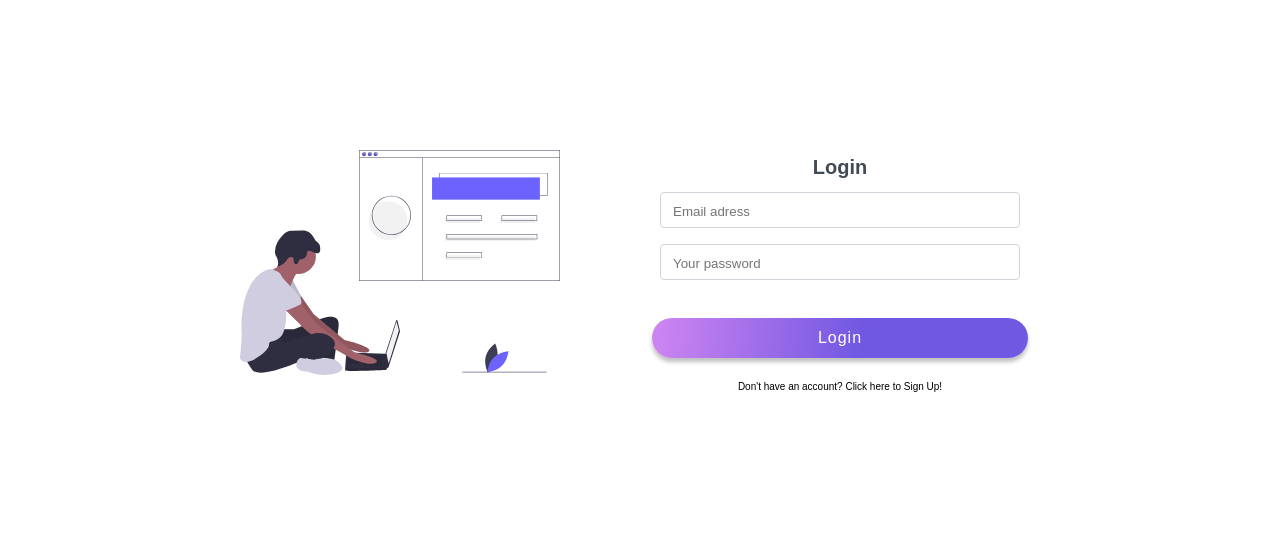
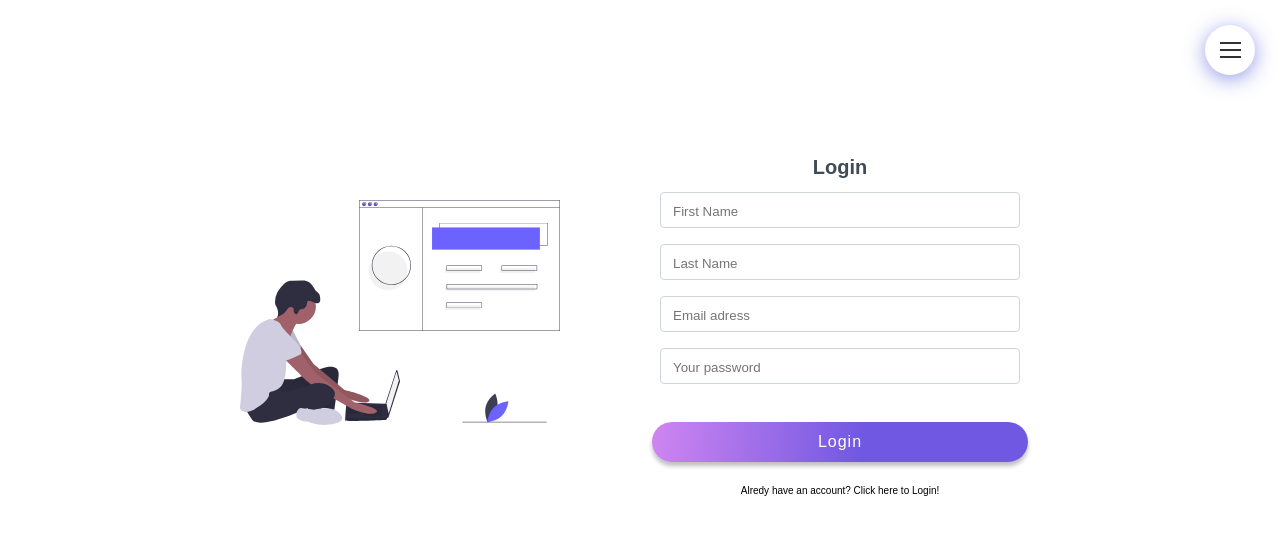
Before and after one commit to lazarspasic96/Blogger, a React (Create React App) app: page /authorization in a window 1280 px wide. Shown: the top 534 px of the page. Built offline with nearby package versions, Linux system fonts and the light colour scheme; the HTML template or start-up script is replaced by a standard one.

Commit message:
Add sing up component

```diff
--- a/src/containers/Authorization/Authorization.js
+++ b/src/containers/Authorization/Authorization.js
@@ -2,6 +2,7 @@ import classes from './Authorization.module.scss'
 import React from 'react'
 import authorizationImg from '../../assets/images/authorization.svg'
 import LogIn from './LogIn/LogIn'
+import SignUp from './SignUp/SignUp'
 
 
 class Authorization extends React.Component {
@@ -22,7 +23,7 @@ class Authorization extends React.Component {
                     </div>
 
                     <div className={classes.authForm}>
-                        <LogIn />
+                      <SignUp />
                     </div>
                 </section>
             </>
--- a/src/containers/Authorization/Authorization.module.scss
+++ b/src/containers/Authorization/Authorization.module.scss
@@ -18,11 +18,12 @@
 }
 
 .imageBox {
-    width: 400px;
+    margin-top: 5rem;
+    width: 40rem;
 
 
     .authImg {
-        width: 320px;
+        width: 32rem;
 
     }
 }
--- /dev/null
+++ b/src/containers/Authorization/SignUp/SignUp.js
@@ -0,0 +1,170 @@
+import React from 'react'
+import classes from './SignUp.module.scss'
+import Input from '../../../components/UI/Input/Input'
+import Button from '../../../components//UI/Button/Button'
+import {Redirect} from 'react-router-dom'
+import NavBar from '../../../components/UI/Nav/Nav'
+
+class LogIn extends React.Component {
+    state = {
+        auth: {
+
+            lastName: {
+                elementType: 'input',
+                elementConfig: {
+                    type: 'text',
+                    placeholder: 'First Name'
+                },
+                value: '',
+                validation: {
+                    required: true
+                },
+                valid: false,
+                touched: false,
+
+            },
+            firstName: {
+                elementType: 'input',
+                elementConfig: {
+                    type: 'text',
+                    placeholder: 'Last Name'
+                },
+                value: '',
+                validation: {
+                    required: true
+                },
+                valid: false,
+                touched: false,
+
+            },
+
+            email: {
+                elementType: 'input',
+                elementConfig: {
+                    type: 'email',
+                    placeholder: 'Email adress'
+                },
+                value: '',
+                validation: {
+                    required: true
+                },
+                valid: false,
+                touched: false,
+
+            },
+            password: {
+                elementType: 'input',
+                elementConfig: {
+                    type: 'password',
+                    placeholder: 'Your password'
+                },
+                value: '',
+                validation: {
+                    required: true
+                },
+                valid: false,
+                touched: false
+
+            }
+        },
+    }
+
+    inputHandler = (event, inputIdentifier) => {
+        const updatedAuth = {
+            ...this.state.auth,
+            [inputIdentifier]: {
+                ...this.state.auth[inputIdentifier],
+                value: event.target.value,
+                touched: true,
+                valid: this.chechkValidity(inputIdentifier, event.target.value)
+            }
+        }
+
+        this.setState({auth: updatedAuth})
+    }
+
+    chechkValidity = (inputIdentifier, value) => {
+
+        let isValid = true
+
+        const emailCheck = /[a-z0-9!#$%&'*+/=?^_`{|}~-]+(?:\.[a-z0-9!#$%&'*+/=?^_`{|}~-]+)*@(?:[a-z0-9](?:[a-z0-9-]*[a-z0-9])?\.)+[a-z0-9](?:[a-z0-9-]*[a-z0-9])?/;
+        if(inputIdentifier === 'firstName') {
+            isValid = value.trim() !== '' && isValid
+        }
+
+        if(inputIdentifier === 'lastName') {
+            isValid = value.trim() !== '' && isValid
+        }
+        if(inputIdentifier === 'email') {
+            isValid = emailCheck.test(value) && isValid
+        }
+
+        if(inputIdentifier === 'password') {
+            isValid = value.length >= 6 && isValid
+        }
+
+        return isValid
+
+
+
+    }
+
+    onSignUpHandler = (event) => {
+        event.preventDefault()
+        const signUpData = {
+            name: this.state.auth.firstName.value,
+            email: this.state.auth.email.value,
+            password: this.state.auth.password.value
+        }
+        this.props.onSignUp(signUpData)
+
+    }
+
+
+    render() {
+        const updatedAuth = [];
+        for (let key in this.state.auth) {
+            updatedAuth.push({
+                id: key,
+                config: this.state.auth[key]
+            })
+
+        }
+
+        const form = updatedAuth.map(formElement => {
+            return <Input
+                key={formElement.id}
+                changed={(event) => this.inputHandler(event, formElement.id)}
+                elementType={formElement.config.elementType}
+                elementConfig={formElement.config.elementConfig}
+                touched={formElement.config.touched}
+                value={formElement.config.value}
+                valueType={formElement.id}
+
+            />
+        })
+
+        let redirecting = null
+
+        if(this.props.isAuth) {
+            console.log('uso jee')
+            return redirecting = <Redirect to = '/dashboard' />
+        }
+
+        return <div className={classes.signIn}>
+            <NavBar />
+
+            <form onSubmit={this.loginHandler}>
+
+                <p className = {classes.signInText}>Login</p>
+                {form}
+
+                <Button className={classes.signInBtn}>Login</Button>
+                <p className={classes.switcher} onClick={this.props.onSwitch}>Alredy have an account? Click here to Login!</p>
+            </form>
+        </div>
+    }
+
+}
+
+export default LogIn
--- /dev/null
+++ b/src/containers/Authorization/SignUp/SignUp.module.scss
@@ -0,0 +1,45 @@
+.signIn {
+    display: flex;
+    justify-content: center;
+    align-items: center;
+  }
+
+  .signInBtn {
+    width: 100%;
+    height: 4rem;
+    background: linear-gradient(275.76deg, #7158e2 44.33%, #cd84f1 98.56%);
+    box-shadow: 0px 4px 4px rgba(0, 0, 0, 0.25);
+    border-radius: 20px;
+    color: #ffff;
+    outline: none;
+    border: none;
+    margin: auto;
+    cursor: pointer;
+    margin-top: 3rem;
+    font-size: 1.6rem;
+    letter-spacing: 0.1rem;
+    transition: all 0.3s;
+
+    &:hover {
+      background: #ffffff;
+      box-shadow: 0px 4px 4px rgba(0, 0, 0, 0.25);
+      color: #7158e2;
+      transform: translateY(-0.2rem);
+    }
+  }
+
+  .switcher {
+    text-align: center;
+    margin-top: 2rem;
+    &:hover {
+        color:#7158e2;
+        cursor: pointer;
+    }
+  }
+
+  .signInText {
+    font-size: 2rem;
+    text-align: center;
+    color: #414b56;
+    font-weight: 600;
+  }
```
